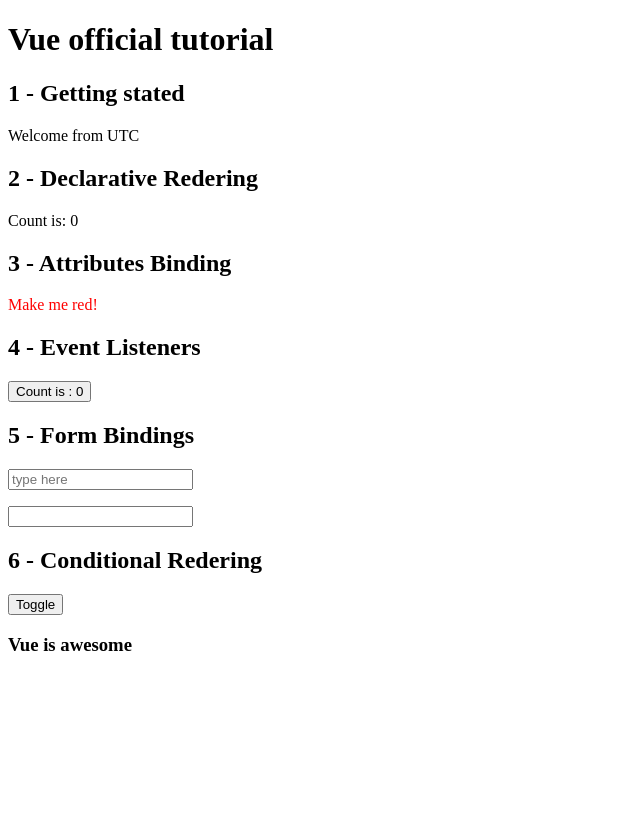
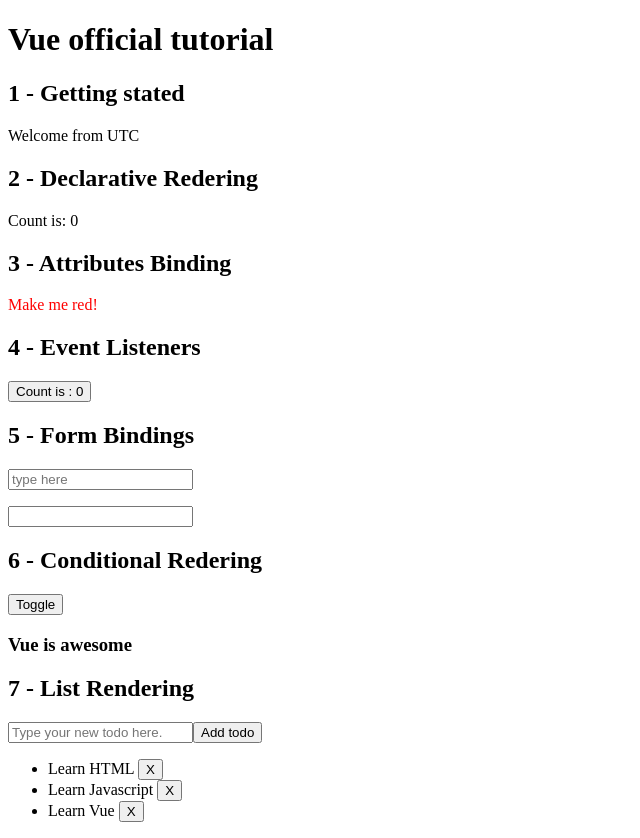
Before and after one commit to DavidQP/official-vue-tutorial, a Vue app: page / in a window 1280 px wide. Shown: the whole page, without its empty margins (0-640 px from the left). Before the commit the page ends 800 px from the top, so only its background shows below. Built offline with nearby package versions, Linux system fonts and the light colour scheme.

Commit message:
Add list rendering section

```diff
--- a/src/App.vue
+++ b/src/App.vue
@@ -7,6 +7,7 @@
 import EventListeners  from '@/components/EventListeners.vue'
 import FormBindings from '@/components/FormBindings.vue'
 import ConditionalRendering from '@/components/ConditionalRendering.vue'
+import ListRendering from '@/components/ListRendering.vue'
 
 const section = ref(0);
 </script>
@@ -19,4 +20,5 @@
   <EventListeners :section="4" />
   <FormBindings :section="5" />
   <ConditionalRendering :section="6" />
+  <ListRendering :section="7" />
 </template>
--- /dev/null
+++ b/src/components/ListRendering.vue
@@ -0,0 +1,43 @@
+<script setup>
+import { defineProps, ref } from 'vue'
+
+const props = defineProps({
+  section: {
+    type: Number,
+    default: 0
+  }
+})
+
+const title = ref('List Rendering')
+let id = 0
+const newTodo = ref('')
+const todos = ref([
+  { id: id++, text: 'Learn HTML' },
+  { id: id++, text: 'Learn Javascript'},
+  { id: id++, text: 'Learn Vue' }
+])
+
+function addTodo() {
+  todos.value.push({ id: id++, text: newTodo.value })
+  newTodo.value = ''
+}
+
+function removeTodo(currentTodo) {
+  todos.value = todos.value.filter((todo) => todo.id !== currentTodo.id)
+}
+
+</script>
+
+<template>
+  <h2>{{ section }} - {{ title }}</h2>
+  <form @submit.prevent="addTodo">
+    <input v-model="newTodo" placeholder="Type your new todo here.">
+    <button type="submit">Add todo</button>
+  </form>
+  <ul>
+    <li v-for="todo in todos" :key="todo.id">
+      {{ todo.text }}
+      <button @click="removeTodo(todo)">X</button>
+    </li>
+  </ul>
+</template>
```
